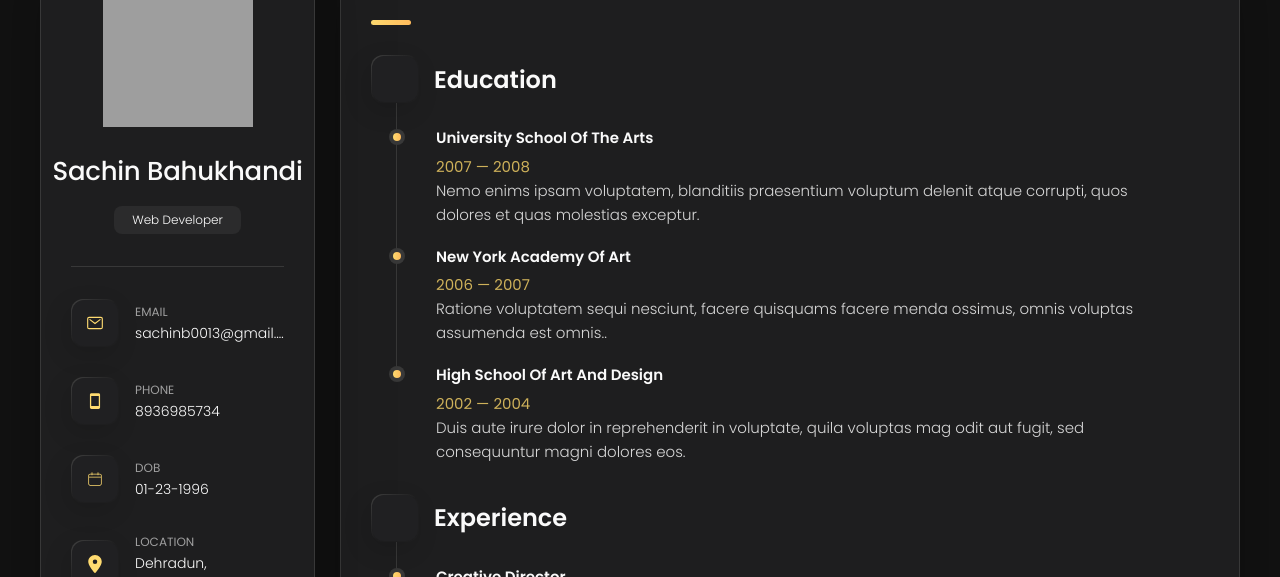
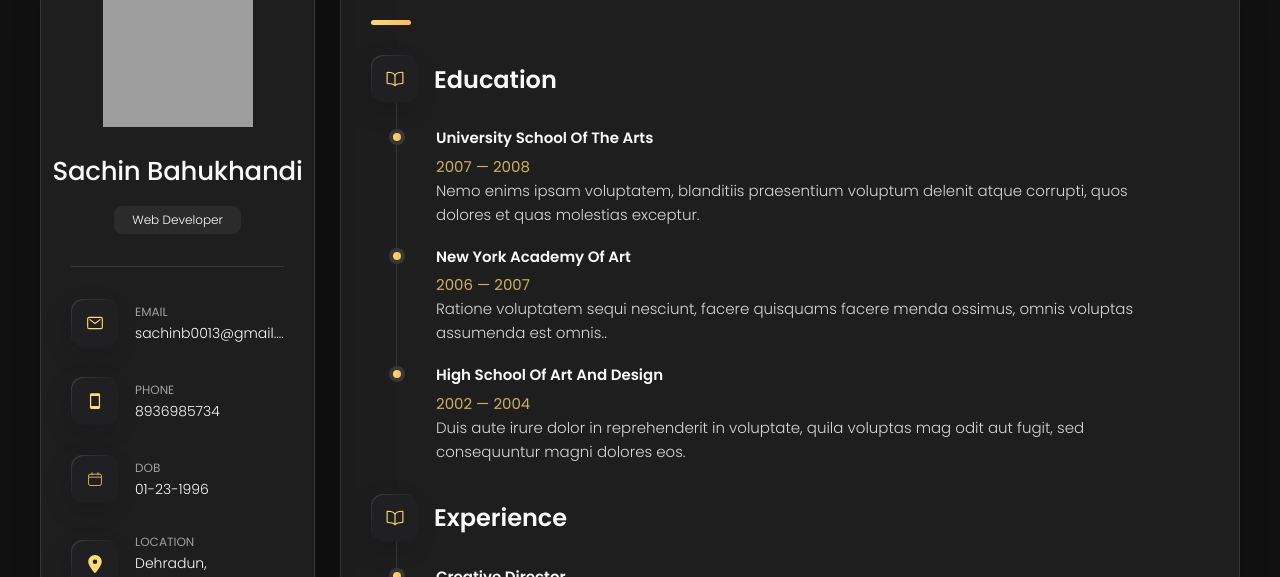
Before and after one commit to SachinBahukhandi/sachinbahukhandi.github.io, a Next.js app: page / in a window 1280 px wide. Both pictures are taken after a click on the button "Resume". Shown: the part 134-711 px from the top of the page. Built offline with nearby package versions, Linux system fonts and the light colour scheme; grey boxes are pictures that could not be loaded.

Commit message:
Replaced icons with React icons

```diff
--- a/components/tabs/About.tsx
+++ b/components/tabs/About.tsx
@@ -1,6 +1,7 @@
 
 
 import React from "react";
+import { IoCloseOutline } from "react-icons/io5";
 type Props = {
     active: Boolean
 };
@@ -222,7 +223,7 @@ const About: React.FunctionComponent<Props> = ({active}) => {
                 <div className="overlay" data-overlay="" />
                 <section className="testimonials-modal">
                     <button className="modal-close-btn" data-modal-close-btn="">
-                        <ion-icon name="close-outline" />
+                        <IoCloseOutline />
                     </button>
                     <div className="modal-img-wrapper">
                         <figure className="modal-avatar-box">
--- a/components/tabs/Resume.tsx
+++ b/components/tabs/Resume.tsx
@@ -1,9 +1,10 @@
 import React from "react";
+import { IoBookOutline } from "react-icons/io5";
 
 type Props = {
     active: true
 };
-const Resume: React.FunctionComponent<Props> = ({active}) => {
+const Resume: React.FunctionComponent<Props> = ({ active }) => {
     console.log(active);
     return (
         <>
@@ -14,7 +15,7 @@ const Resume: React.FunctionComponent<Props> = ({active}) => {
                 <section className="timeline">
                     <div className="title-wrapper">
                         <div className="icon-box">
-                            <ion-icon name="book-outline" />
+                            <IoBookOutline />
                         </div>
                         <h3 className="h3">Education</h3>
                     </div>
@@ -52,7 +53,7 @@ const Resume: React.FunctionComponent<Props> = ({active}) => {
                 <section className="timeline">
                     <div className="title-wrapper">
                         <div className="icon-box">
-                            <ion-icon name="book-outline" />
+                            <IoBookOutline />
                         </div>
                         <h3 className="h3">Experience</h3>
                     </div>
```
